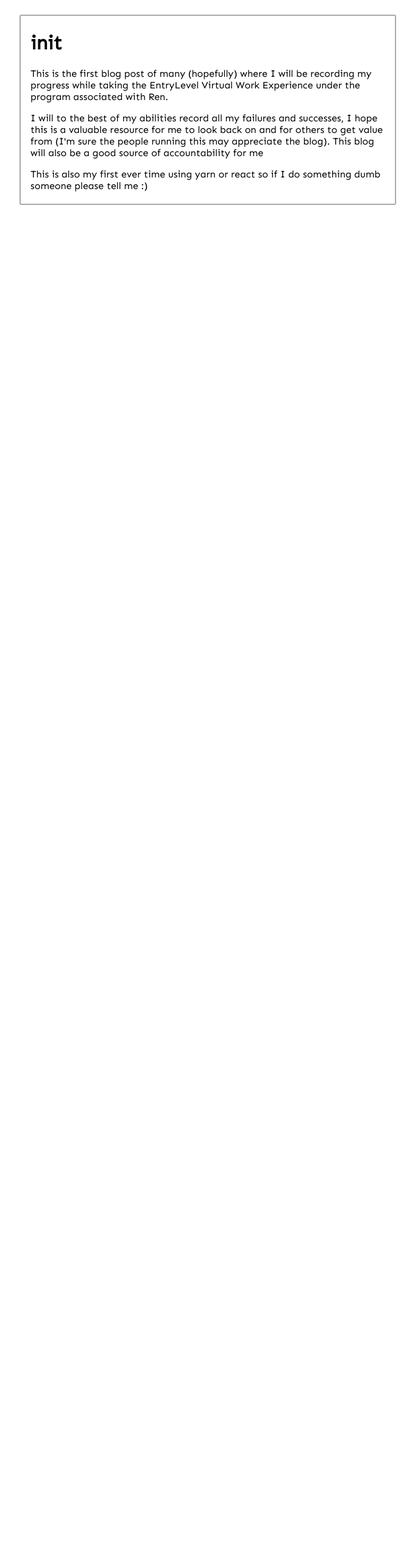
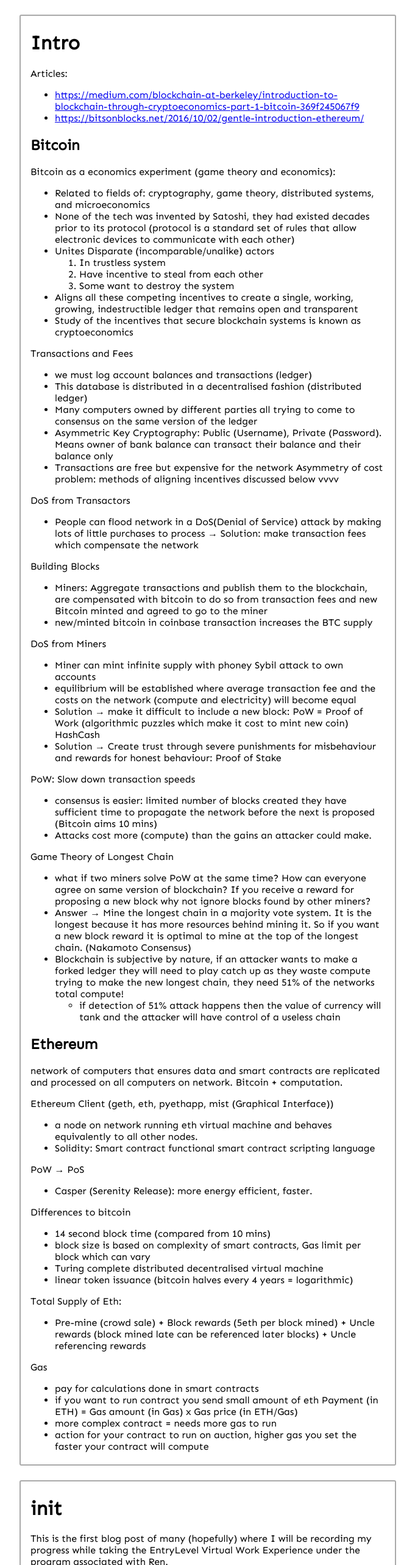
Before and after one commit to GeorgeLake/verbose-tribble, a React (Create React App) app: page / in a window 1280 px wide. Shown: the top 2566 px of the page at 61% size, without its empty margins (299-980 px from the left). Before the commit the page ends 800 px from the top, so only its background shows below. Built offline with nearby package versions, Linux system fonts and the light colour scheme.

Commit message:
day 1 intro to Bitcoin and Eth activity

```diff
--- /dev/null
+++ b/index.html
@@ -0,0 +1,2 @@
+<!-- index.html will load by default -->
+<meta http-equiv="Refresh" content="2; url=public/index.html">
--- a/src/App.js
+++ b/src/App.js
@@ -39,11 +39,105 @@ const Init = () => (
     </Block>
 )
 
+const Intro = () => (
+
+  <Block>
+    <h1>Intro</h1>
+        <p>Articles:</p>
+    <ul>
+        <li><a href="https://medium.com/blockchain-at-berkeley/introduction-to-blockchain-through-cryptoeconomics-part-1-bitcoin-369f245067f9"></a><a href="https://medium.com/blockchain-at-berkeley/introduction-to-blockchain-through-cryptoeconomics-part-1-bitcoin-369f245067f9">https://medium.com/blockchain-at-berkeley/introduction-to-blockchain-through-cryptoeconomics-part-1-bitcoin-369f245067f9</a></li>
+        <li><a href="https://bitsonblocks.net/2016/10/02/gentle-introduction-ethereum/"></a><a href="https://bitsonblocks.net/2016/10/02/gentle-introduction-ethereum/">https://bitsonblocks.net/2016/10/02/gentle-introduction-ethereum/</a></li>
+    </ul>
+    <h2>Bitcoin</h2>
+    <p>Bitcoin as a economics experiment (game theory and economics):</p>
+    <ul>
+        <li>Related to fields of: cryptography, game theory, distributed systems, and microeconomics</li>
+        <li>None of the tech was invented by Satoshi, they had existed decades prior to its protocol (protocol is a standard set of rules that allow electronic devices to communicate with each other)</li>
+        <li>Unites Disparate (incomparable/unalike) actors<ol>
+                <li>In trustless system</li>
+                <li>Have incentive to steal from each other</li>
+                <li>Some want to destroy the system</li>
+            </ol>
+        </li>
+        <li>Aligns all these competing incentives to create a single, working, growing, indestructible ledger that remains open and transparent</li>
+        <li>Study of the incentives that secure blockchain systems is known as cryptoeconomics</li>
+    </ul>
+    <p>Transactions and Fees</p>
+    <ul>
+        <li>we must log account balances and transactions (ledger)</li>
+        <li>This database is distributed in a decentralised fashion (distributed ledger)</li>
+        <li>Many computers owned by different parties all trying to come to consensus on the same version of the ledger</li>
+        <li>Asymmetric Key Cryptography: Public (Username), Private (Password). Means owner of bank balance can transact their balance and their balance only</li>
+        <li>Transactions are free but expensive for the network Asymmetry of cost problem: methods of aligning incentives discussed below vvvv</li>
+    </ul>
+    <p>DoS from Transactors</p>
+    <ul>
+        <li>People can flood network in a DoS(Denial of Service) attack by making lots of little purchases to process &rarr; Solution: make transaction fees which compensate the network</li>
+    </ul>
+    <p>Building Blocks</p>
+    <ul>
+        <li>Miners: Aggregate transactions and publish them to the blockchain, are compensated with bitcoin to do so from transaction fees and new Bitcoin minted and agreed to go to the miner</li>
+        <li>new/minted bitcoin in coinbase transaction increases the BTC supply</li>
+    </ul>
+    <p>DoS from Miners</p>
+    <ul>
+        <li>Miner can mint infinite supply with phoney Sybil attack to own accounts</li>
+        <li>equilibrium will be established where average transaction fee and the costs on the network (compute and electricity) will become equal</li>
+        <li>Solution &rarr; make it difficult to include a new block: PoW = Proof of Work (algorithmic puzzles which make it cost to mint new coin) HashCash</li>
+        <li>Solution &rarr; Create trust through severe punishments for misbehaviour and rewards for honest behaviour: Proof of Stake</li>
+    </ul>
+    <p>PoW: Slow down transaction speeds</p>
+    <ul>
+        <li>consensus is easier: limited number of blocks created they have sufficient time to propagate the network before the next is proposed (Bitcoin aims 10 mins)</li>
+        <li>Attacks cost more (compute) than the gains an attacker could make.</li>
+    </ul>
+    <p>Game Theory of Longest Chain</p>
+    <ul>
+        <li>what if two miners solve PoW at the same time? How can everyone agree on same version of blockchain? If you receive a reward for proposing a new block why not ignore blocks found by other miners?</li>
+        <li>Answer &rarr; Mine the longest chain in a majority vote system. It is the longest because it has more resources behind mining it. So if you want a new block reward it is optimal to mine at the top of the longest chain. (Nakamoto Consensus)</li>
+        <li>Blockchain is subjective by nature, if an attacker wants to make a forked ledger they will need to play catch up as they waste compute trying to make the new longest chain, they need 51% of the networks total compute!<ul>
+                <li>if detection of 51% attack happens then the value of currency will tank and the attacker will have control of a useless chain</li>
+            </ul>
+        </li>
+    </ul>
+    <h2>Ethereum</h2>
+    <p>network of computers that ensures data and smart contracts are replicated and processed on all computers on network. Bitcoin + computation.</p>
+    <p>Ethereum Client (geth, eth, pyethapp, mist (Graphical Interface))</p>
+    <ul>
+        <li>a node on network running eth virtual machine and behaves equivalently to all other nodes.</li>
+        <li>Solidity: Smart contract functional smart contract scripting language</li>
+    </ul>
+    <p>PoW &rarr; PoS</p>
+    <ul>
+        <li>Casper (Serenity Release): more energy efficient, faster.</li>
+    </ul>
+    <p>Differences to bitcoin</p>
+    <ul>
+        <li>14 second block time (compared from 10 mins)</li>
+        <li>block size is based on complexity of smart contracts, Gas limit per block which can vary</li>
+        <li>Turing complete distributed decentralised virtual machine</li>
+        <li>linear token issuance (bitcoin halves every 4 years = logarithmic)</li>
+    </ul>
+    <p>Total Supply of Eth:</p>
+    <ul>
+        <li>Pre-mine (crowd sale) + Block rewards (5eth per block mined) + Uncle rewards (block mined late can be referenced later blocks) + Uncle referencing rewards</li>
+    </ul>
+    <p>Gas</p>
+    <ul>
+        <li>pay for calculations done in smart contracts</li>
+        <li>if you want to run contract you send small amount of eth Payment (in ETH) = Gas amount (in Gas) x Gas price (in ETH/Gas)</li>
+        <li>more complex contract = needs more gas to run</li>
+        <li>action for your contract to run on auction, higher gas you set the faster your contract will compute</li>
+    </ul>
+  </Block>
+)
+
 
 function App() {
   return (
       <Wrap>
       <Primary>
+        <Intro/>
         <Init/>
       </Primary>
       </Wrap>
```
